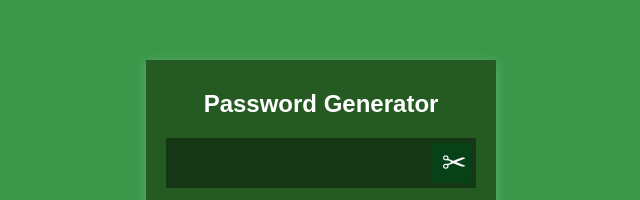
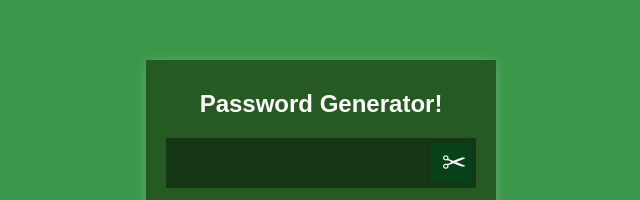
Before and after one commit to eshankasun/Password-Generator, a plain HTML site: page index.html in a window 1280 px wide. Shown: the part 164-364 px from the top of the page, 319-959 px from the left. Drawn offline with Linux system fonts and the light colour scheme; some icons are missing; a web font is replaced by a local one.

Commit message:
git hub test
test of git hub pages

```diff
--- a/index.html
+++ b/index.html
@@ -12,7 +12,7 @@
 
 </html>
 <div class="container">
-  <h2>Password Generator</h2>
+  <h2>Password Generator!</h2>
   <div class="result-container">
     <span id="result"></span>
     <button class="btn" id="clipboard">
```
